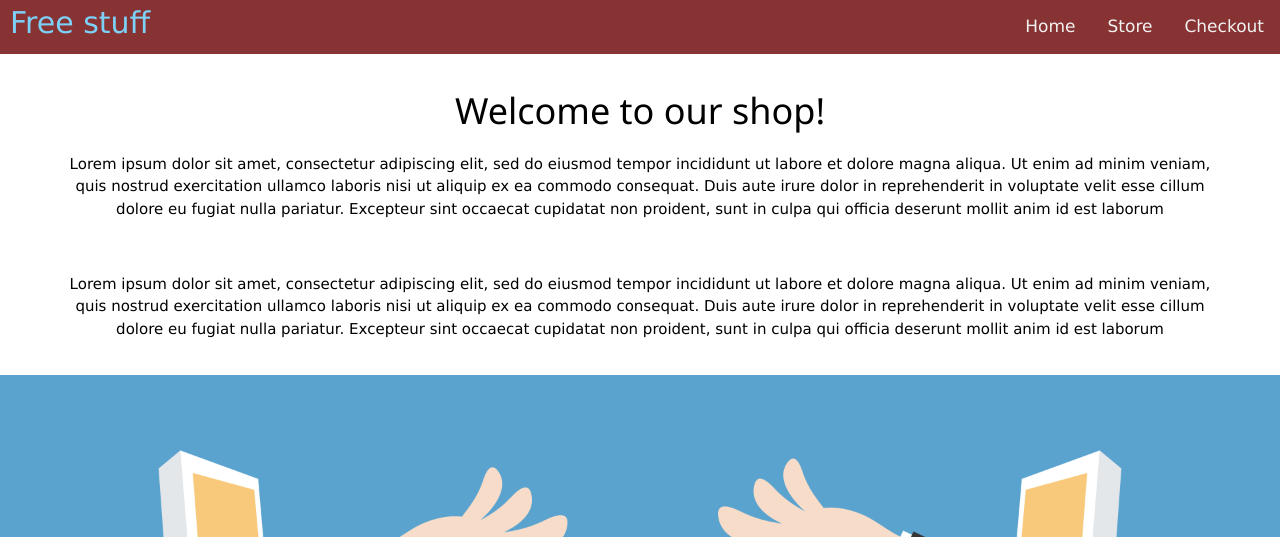
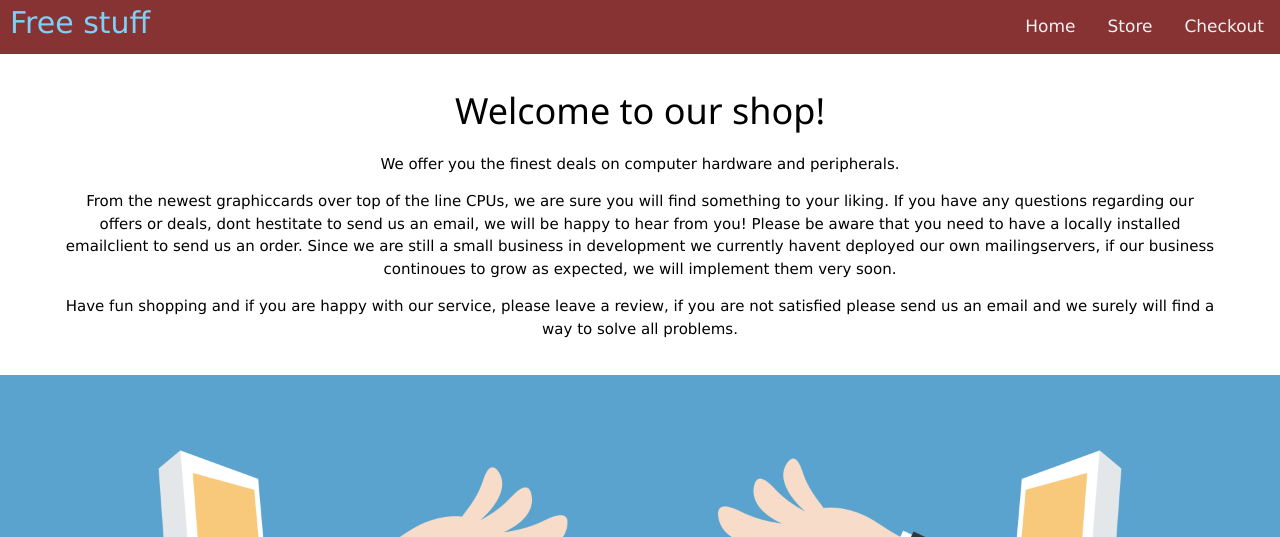
Before and after one commit to fhmalfk/DLBCSPJWD01, a PHP site: page / in a window 1280 px wide. Shown: the top 537 px of the page. Run offline with PHP 8.4, Linux system fonts and the light colour scheme.

Commit message:
Add files via upload
-Change of the filler text in index.php

```diff
--- a/index.php
+++ b/index.php
@@ -27,15 +27,16 @@
 <!-- Set the welcome text -->
 <div class="hello">
 <h1 id="Welc">Welcome to our shop!</h1>
-<p>Lorem ipsum dolor sit amet, consectetur adipiscing elit, sed do eiusmod tempor incididunt ut labore et dolore magna
-    aliqua. Ut enim ad minim veniam, quis nostrud exercitation ullamco laboris nisi ut aliquip ex ea commodo consequat.
-    Duis aute irure dolor in reprehenderit in voluptate velit esse cillum dolore eu fugiat nulla pariatur. Excepteur sint
-    occaecat cupidatat non proident, sunt in culpa qui officia deserunt mollit anim id est laborum</p>
-    </br>
-    <p>Lorem ipsum dolor sit amet, consectetur adipiscing elit, sed do eiusmod tempor incididunt ut labore et dolore magna
-        aliqua. Ut enim ad minim veniam, quis nostrud exercitation ullamco laboris nisi ut aliquip ex ea commodo consequat.
-        Duis aute irure dolor in reprehenderit in voluptate velit esse cillum dolore eu fugiat nulla pariatur. Excepteur sint
-        occaecat cupidatat non proident, sunt in culpa qui officia deserunt mollit anim id est laborum</p>
+    <p>We offer you the finest deals on computer hardware and peripherals.</p>
+    <p>From the newest graphiccards over top of the line CPUs, we are sure you will find something to your liking. If you have any questions regarding our
+        offers or deals, dont hestitate to send us an email, we will be happy to hear from you! Please be aware that you need to have a locally installed emailclient
+        to send us an order. Since we are still a small business in development we currently havent deployed our own mailingservers, if our business continoues
+        to grow as expected, we will implement them very soon.
+    </p>
+    <p>Have fun shopping and if you are happy with our service, please leave a review, if you are not satisfied please send us an email and we surely will
+        find a way to solve all problems.
+    </p>
+
     </div>
 <!-- Define our picture for the welcome page -->
     <div class="welcomeImage">
```
